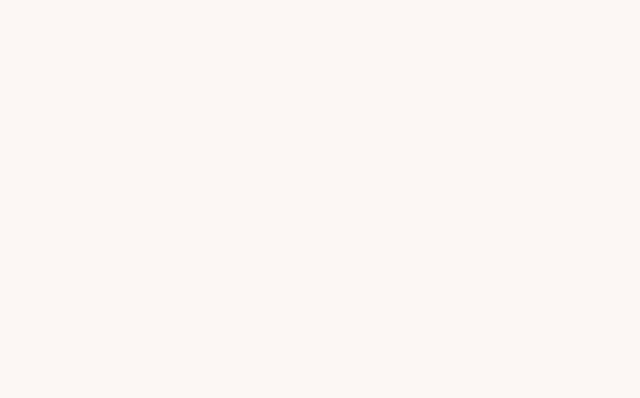
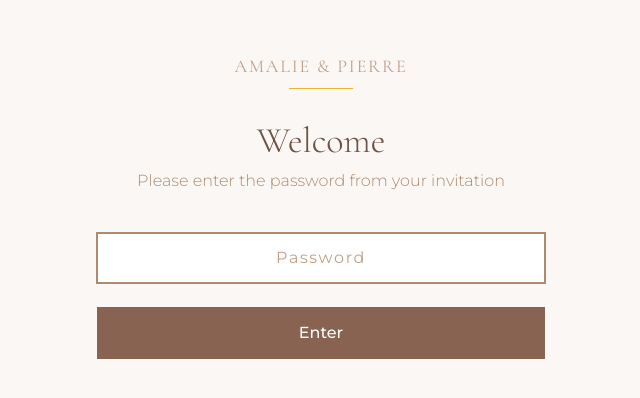
Before and after one commit to pierreeurope/wedding-website, a Next.js app: page /login in a window 1280 px wide. Before the commit this address had no page. Shown: the part 170-568 px from the top of the page, without its empty margins (319-959 px from the left). Built offline with nearby package versions, Linux system fonts and the light colour scheme.

Commit message:
Add password protection with login page

```diff
--- /dev/null
+++ b/src/app/api/login/route.ts
@@ -0,0 +1,24 @@
+import { NextRequest, NextResponse } from 'next/server';
+
+export async function POST(request: NextRequest) {
+  const { password } = await request.json();
+  const sitePassword = process.env.SITE_PASSWORD;
+
+  if (!sitePassword) {
+    return NextResponse.json({ error: 'Password not configured' }, { status: 500 });
+  }
+
+  if (password === sitePassword) {
+    const response = NextResponse.json({ success: true });
+    response.cookies.set('site-auth', 'authenticated', {
+      httpOnly: true,
+      secure: true,
+      sameSite: 'lax',
+      maxAge: 60 * 60 * 24 * 365, // 1 year
+      path: '/',
+    });
+    return response;
+  }
+
+  return NextResponse.json({ error: 'Wrong password' }, { status: 401 });
+}
--- /dev/null
+++ b/src/app/login/page.tsx
@@ -0,0 +1,105 @@
+'use client';
+
+import { useState } from 'react';
+import { useRouter, useSearchParams } from 'next/navigation';
+import { Suspense } from 'react';
+
+function LoginForm() {
+  const [password, setPassword] = useState('');
+  const [error, setError] = useState(false);
+  const [loading, setLoading] = useState(false);
+  const router = useRouter();
+  const searchParams = useSearchParams();
+  const redirect = searchParams.get('redirect') || '/';
+
+  const handleSubmit = async (e: React.FormEvent) => {
+    e.preventDefault();
+    setError(false);
+    setLoading(true);
+
+    try {
+      const res = await fetch('/api/login', {
+        method: 'POST',
+        headers: { 'Content-Type': 'application/json' },
+        body: JSON.stringify({ password }),
+      });
+
+      if (res.ok) {
+        router.push(redirect);
+        router.refresh();
+      } else {
+        setError(true);
+        setPassword('');
+      }
+    } catch {
+      setError(true);
+    } finally {
+      setLoading(false);
+    }
+  };
+
+  return (
+    <div className="min-h-screen bg-primary-50 flex items-center justify-center px-4">
+      <div className="w-full max-w-md text-center">
+        {/* Decorative element */}
+        <div className="mb-8">
+          <p className="font-serif text-primary-400 text-lg tracking-widest uppercase mb-2">
+            Amalie & Pierre
+          </p>
+          <div className="w-16 h-px bg-gold-400 mx-auto" />
+        </div>
+
+        <h1 className="font-serif text-3xl md:text-4xl font-light text-primary-800 mb-2">
+          Welcome
+        </h1>
+        <p className="text-primary-500 font-light mb-10">
+          Please enter the password from your invitation
+        </p>
+
+        <form onSubmit={handleSubmit} className="space-y-6">
+          <div>
+            <input
+              type="password"
+              value={password}
+              onChange={(e) => setPassword(e.target.value)}
+              placeholder="Password"
+              className="input-field text-center tracking-widest"
+              autoFocus
+              required
+            />
+          </div>
+
+          {error && (
+            <p className="text-red-600 text-sm font-light">
+              Incorrect password. Please try again.
+            </p>
+          )}
+
+          <button
+            type="submit"
+            disabled={loading}
+            className="btn-primary w-full disabled:opacity-50"
+          >
+            {loading ? 'Checking...' : 'Enter'}
+          </button>
+        </form>
+
+        <div className="mt-12">
+          <div className="w-8 h-px bg-primary-200 mx-auto" />
+        </div>
+      </div>
+    </div>
+  );
+}
+
+export default function LoginPage() {
+  return (
+    <Suspense fallback={
+      <div className="min-h-screen bg-primary-50 flex items-center justify-center">
+        <p className="text-primary-400">Loading...</p>
+      </div>
+    }>
+      <LoginForm />
+    </Suspense>
+  );
+}
```
Also changed, not shown: src/middleware.ts (+32 -2 lines).
